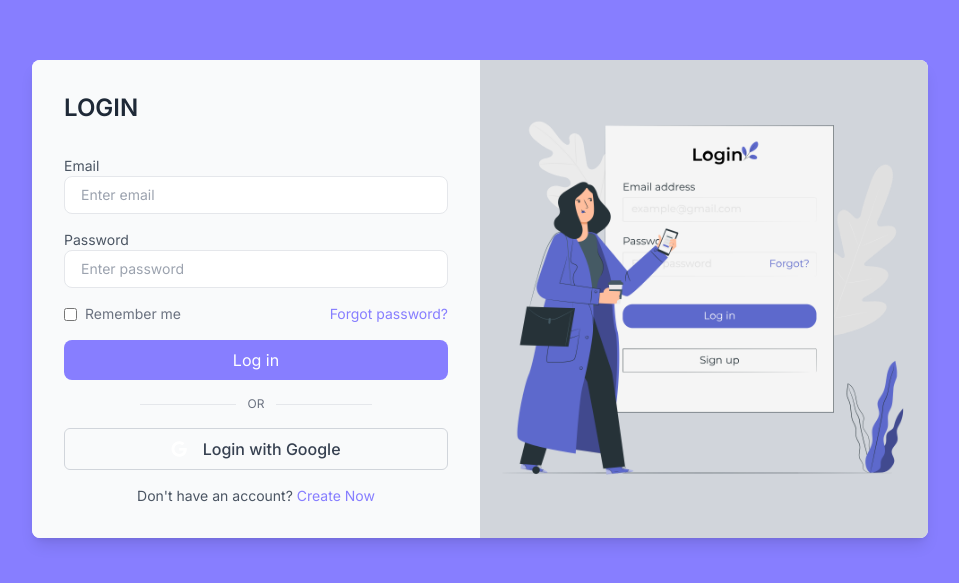
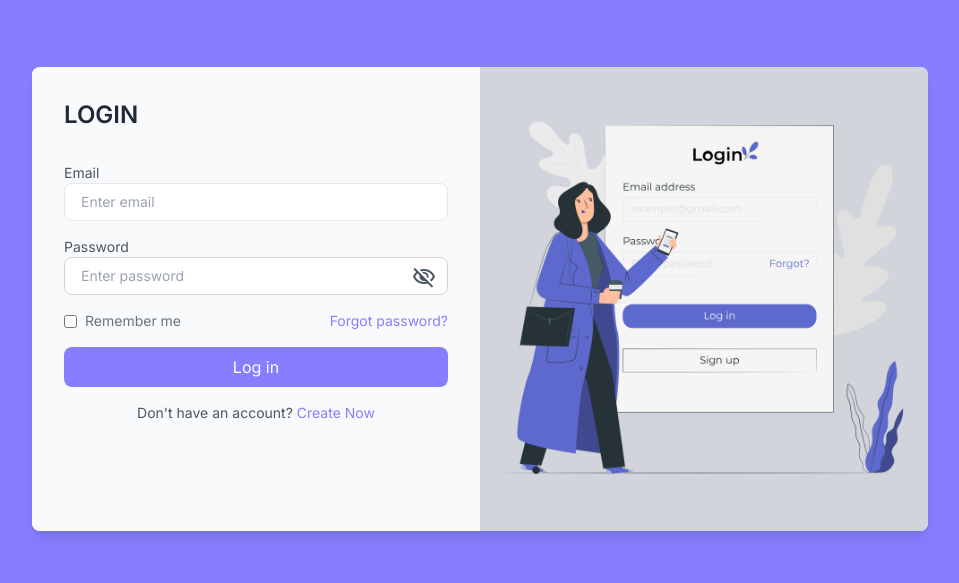
Before and after one commit to monty13kathare/FriendZone, a React (Create React App) app: page /login in a window 1280 px wide. Shown: the part 101-684 px from the top of the page, without its empty margins (160-1119 px from the left). Built offline with nearby package versions, Linux system fonts and the light colour scheme; no server answers.

Commit message:
code updated

```diff
--- a/public/index.html
+++ b/public/index.html
@@ -18,6 +18,9 @@
   <link rel="stylesheet" href="https://cdnjs.cloudflare.com/ajax/libs/font-awesome/6.1.2/css/all.min.css"
     integrity="sha512-1sCRPdkRXhBV2PBLUdRb4tMg1w2YPf37qatUFeS7zlBy7jJI8Lf4VHwWfZZfpXtYSLy85pkm9GaYVYMfw5BC1A=="
     crossorigin="anonymous" referrerpolicy="no-referrer" />
+
+  <link rel="stylesheet"
+    href="https://fonts.googleapis.com/css2?family=Material+Symbols+Outlined:opsz,wght,FILL,GRAD@20..48,100..700,0..1,-50..200" />
 
   <link href="https://fonts.googleapis.com/css2?family=Montserrat:wght@100;200;300;400;500;600;700&display=swap"
     rel="stylesheet">
--- a/src/Components/Post.jsx
+++ b/src/Components/Post.jsx
@@ -87,7 +87,7 @@ const Post = ({
             <img
               src={ownerImage || '/assets/icons/profile-placeholder.svg'}
               alt="creator"
-              className="rounded-full w-12 h-12 lg:h-12 object-cover"
+              className="rounded-full w-8 h-8 lg:w-12 lg:h-12 object-cover"
             />
           </Link>
 
@@ -158,7 +158,7 @@ const Post = ({
                     <img
                       src={like.avatar.url}
                       alt={like.name}
-                      className="w-6 h-6 rounded-full object-cover border-2 border-white" // White border for separation
+                      className="md:w-6 md:h-6 w-4 h-4 rounded-full object-cover border-2 border-white" // White border for separation
                       style={{ zIndex: 1 }} // Ensure avatar is above overlapping backgrounds
                     />
                   </div>
@@ -181,7 +181,7 @@ const Post = ({
 
       <div className="flex flex-col">
         <div className="flex gap-2">
-          <span className="text-base font-medium text-gray-400">{ownerName}</span>
+          <span className="text-base font-medium text-gray-400 whitespace-nowrap">{ownerName}</span>
           <p className="text-base font-normal text-gray-500 line-clamp-1">{caption}</p>
         </div>
         <p onClick={() => setCommentToggle(!commentToggle)} className="cursor-pointer text-gray-400">
--- a/src/pages/LoginPage.jsx
+++ b/src/pages/LoginPage.jsx
@@ -16,7 +16,8 @@ const Login = () => {
     const dispatch = useDispatch();
     const navigate = useNavigate();
     const [loading, setLoading] = useState(false);
-    const [error, setError] = useState("");  // State to store error message
+    const [showPassword, setShowPassword] = useState(false);
+    const [error, setError] = useState("");
 
     // Use react-hook-form
     const { register, handleSubmit, formState: { errors } } = useForm({
@@ -37,6 +38,12 @@ const Login = () => {
             setLoading(false);  // Stop loading
         }
     };
+
+    const togglePasswordVisibility = () => {
+        setShowPassword(!showPassword);
+    };
+
+
 
     return (
         <div className="w-full flex items-center justify-center bg-primary-500">
@@ -67,13 +74,29 @@ const Login = () => {
 
                         <div className="mb-4">
                             <label className="block text-sm text-gray-600">Password</label>
-                            <input
-                                className={`w-full px-4 py-2 text-sm text-gray-500 border rounded-lg focus:outline-none focus:border-primary-500 ${errors.password ? 'border-rose-500' : ''
-                                    }`}
-                                type="password"
-                                placeholder="Enter password"
-                                {...register('password')}
-                            />
+                            <div className="relative w-full">
+                                <input
+                                    className={`w-full px-4 py-2 text-sm text-gray-700 border rounded-lg focus:outline-none focus:ring-2 focus:ring-primary-500 ${errors.password ? 'border-rose-500 focus:ring-rose-500' : 'border-gray-300'
+                                        }`}
+                                    type={showPassword ? "text" : "password"}
+                                    placeholder="Enter password"
+                                    {...register('password')}
+                                />
+                                <span
+                                    className="absolute right-3 top-[60%] transform -translate-y-1/2 cursor-pointer text-gray-600"
+                                    onClick={togglePasswordVisibility}
+                                >
+                                    {showPassword ? (
+                                        <i className="material-symbols-outlined">visibility</i>
+                                    ) : (
+                                        <i className="material-symbols-outlined">visibility_off</i>
+                                    )}
+                                </span>
+                                {errors.password && (
+                                    <p className="text-rose-500 text-xs mt-1">{errors.password.message}</p>
+                                )}
+                            </div>
+
                             {errors.password && <p className="text-rose-500 text-xs mt-1">{errors.password.message}</p>}
                         </div>
 
@@ -95,16 +118,16 @@ const Login = () => {
                             {loading ? 'Logging in...' : 'Log in'}
                         </button>
 
-                        <div className="flex items-center justify-center mt-4">
+                        {/* <div className="flex items-center justify-center mt-4">
                             <span className="border-b w-1/3 lg:w-1/4"></span>
                             <span className="text-xs text-center text-gray-500 px-3">OR</span>
                             <span className="border-b w-1/3 lg:w-1/4"></span>
-                        </div>
+                        </div> */}
 
-                        <button className="w-full flex justify-center items-center gap-4 p-2 mt-4 border border-gray-300 rounded-md" disabled>
+                        {/* <button className="w-full flex justify-center items-center gap-4 p-2 mt-4 border border-gray-300 rounded-md" disabled>
                             <i className="fab fa-google"></i>
                             <p className="text-base font-medium text-gray-700">Login with Google</p>
-                        </button>
+                        </button> */}
                     </form>
 
                     <p className="mt-4 text-sm text-center text-gray-600">
--- a/src/pages/SignUp.jsx
+++ b/src/pages/SignUp.jsx
@@ -22,7 +22,8 @@ const SignUp = () => {
 
     const [avatar, setAvatar] = useState(null);
     const [avatarError, setAvatarError] = useState('');
-    const [loading, setLoading] = useState(false)
+    const [loading, setLoading] = useState(false);
+    const [showPassword, setShowPassword] = useState(false);
 
     const { register, handleSubmit, formState: { errors } } = useForm({
         resolver: zodResolver(schema),
@@ -59,6 +60,12 @@ const SignUp = () => {
             setLoading(false);  // Stop loading
         }
     };
+
+    const togglePasswordVisibility = () => {
+        setShowPassword(!showPassword);
+    };
+
+
 
     return (
         <div className="w-full flex items-center justify-center bg-primary-500">
@@ -135,12 +142,28 @@ const SignUp = () => {
 
                         <div className="mb-4">
                             <label className="block text-sm text-gray-600">Password</label>
-                            <input
-                                {...register('password')}
-                                className={`w-full px-4 py-2 text-sm text-gray-500 border rounded-lg focus:outline-none focus:border-primary-500 ${errors.password ? 'border-red-500' : ''}`}
-                                type="password"
-                                placeholder="Enter Password"
-                            />
+                            <div className="relative w-full">
+                                <input
+                                    className={`w-full px-4 py-2 text-sm text-gray-700 border rounded-lg focus:outline-none focus:ring-2 focus:ring-primary-500 ${errors.password ? 'border-rose-500 focus:ring-rose-500' : 'border-gray-300'
+                                        }`}
+                                    type={showPassword ? "text" : "password"}
+                                    placeholder="Enter password"
+                                    {...register('password')}
+                                />
+                                <span
+                                    className="absolute right-3 top-[60%] transform -translate-y-1/2 cursor-pointer text-gray-600"
+                                    onClick={togglePasswordVisibility}
+                                >
+                                    {showPassword ? (
+                                        <i className="material-symbols-outlined">visibility</i>
+                                    ) : (
+                                        <i className="material-symbols-outlined">visibility_off</i>
+                                    )}
+                                </span>
+                                {errors.password && (
+                                    <p className="text-rose-500 text-xs mt-1">{errors.password.message}</p>
+                                )}
+                            </div>
                             {errors.password && <p className="text-rose-500 text-xs mt-1">{errors.password.message}</p>}
                         </div>
 
--- a/src/pages/UpdatePassword.jsx
+++ b/src/pages/UpdatePassword.jsx
@@ -28,7 +28,7 @@ const UpdatePassword = () => {
 
 
   return (
-    <div className="w-full h-full flex items-center justify-center">
+    <div className="w-full h-fit md:h-full flex justify-center md:items-center px-4 mt-6 ">
       <form
         className="bg-white dark:bg-gray-800 shadow-lg rounded-lg p-6 max-w-[600px] w-full flex flex-col gap-4"
         onSubmit={submitHandler}
@@ -61,7 +61,7 @@ const UpdatePassword = () => {
 
         <div className="flex  flex-col-reverse md:flex-row gap-4">
           <button
-            className="w-full p-3 bg-gray-400 text-white font-semibold rounded-lg hover:bg-gray-500 transition-all disabled:bg-primary-300"
+            className="w-full p-3 bg-gray-900 text-white font-semibold rounded-lg hover:bg-gray-950 transition-all disabled:bg-primary-300"
             onClick={() => navigate(-1)}
           >
             Cancel
--- a/src/pages/UserProfile.jsx
+++ b/src/pages/UserProfile.jsx
@@ -114,7 +114,7 @@ const UserProfile = () => {
 
           <div className="flex justify-center items-center">
             {myProfile ? null : (
-              <button type="button" className={`shad-button_primary px-4 py-2 ${following ? "bg-primary-500" : "bg-primary-500"
+              <button type="button" className={`shad-button_primary px-4 py-2 cursor-pointer ${following ? "bg-primary-500" : "bg-primary-500"
                 }`}
                 onClick={followHandler}
                 disabled={followLoading}
```
